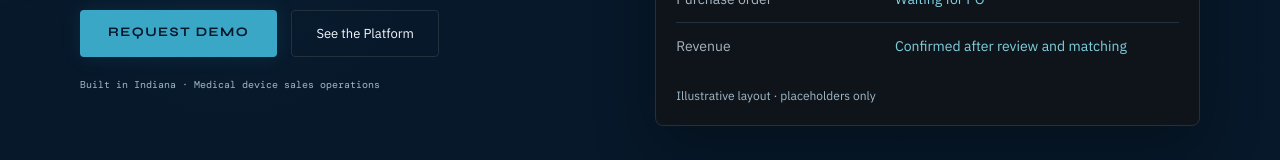
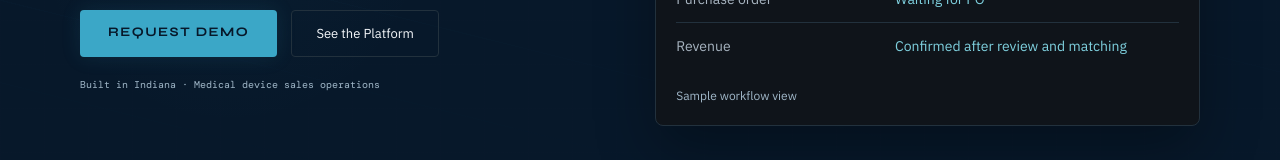
Before and after one commit to Zuredex/zuredex-landing-page, a Next.js app: page / in a window 1280 px wide. Shown: the part 552-712 px from the top of the page. Built offline with nearby package versions, Linux system fonts and the light colour scheme.

Commit message:
fix: label the hero as a sample workflow view

```diff
--- a/app/page.tsx
+++ b/app/page.tsx
@@ -115,7 +115,7 @@ export default function Page() {
               <div><dt>Purchase order</dt><dd>Waiting for PO</dd></div>
               <div><dt>Revenue</dt><dd>Confirmed after review and matching</dd></div>
             </dl>
-            <p className="preview-caption">Illustrative layout · placeholders only</p>
+            <p className="preview-caption">Sample workflow view</p>
           </div>
         </div>
       </section>
```
